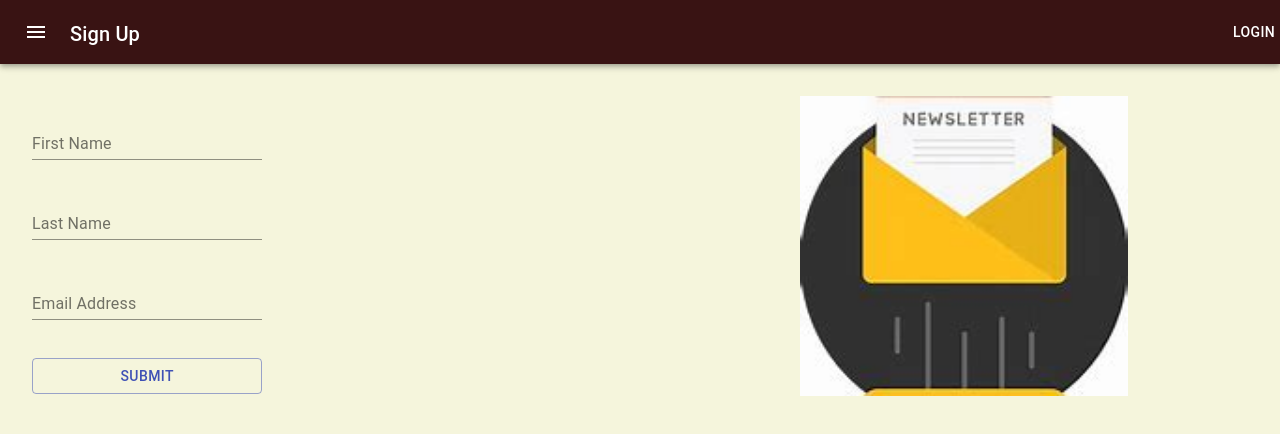
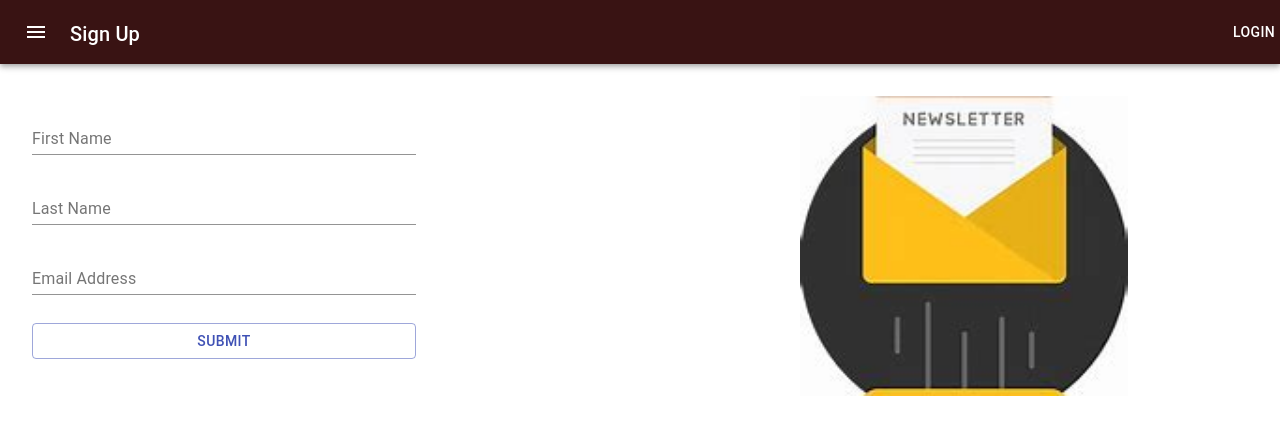
Before and after one commit to Kani1996/NewsLetter, a React (Create React App) app in the folder NewsLetter/: page / in a window 1280 px wide. Shown: the top 434 px of the page. Built offline with nearby package versions, Linux system fonts and the light colour scheme; the HTML template or start-up script is replaced by a standard one.

Commit message:
Login Page changes

```diff
--- a/NewsLetter/package.json
+++ b/NewsLetter/package.json
@@ -5,6 +5,7 @@
   "dependencies": {
     "@material-ui/core": "^4.9.5",
     "@material-ui/icons": "^4.9.1",
+    "@reach/router": "^1.3.3",
     "@testing-library/jest-dom": "^4.2.4",
     "@testing-library/react": "^9.5.0",
     "@testing-library/user-event": "^7.2.1",
--- a/NewsLetter/src/App.js
+++ b/NewsLetter/src/App.js
@@ -1,13 +1,18 @@
 import React from 'react';
+import { Router } from "@reach/router";
 import ToolBarCustom from './Components/toolBarCustom';
 import SignUpLayout from './SignUpForm/signUpLayout';
+import LogIn from './Components/loginIn';
 import './App.css';
 
 function App() {
   return (
     <div className="App">
        <ToolBarCustom />
-       <SignUpLayout />
+         <Router>
+           <SignUpLayout path='/' />
+           <LogIn path="/login" />
+        </Router>
     </div>
   );
 }
--- a/NewsLetter/src/index.js
+++ b/NewsLetter/src/Components/logIn.css
@@ -1,12 +1,49 @@
-import React from 'react';
-import ReactDOM from 'react-dom';
-import './index.css';
-import App from './App';
-import * as serviceWorker from './serviceWorker';
+.container{
+    display : flex;
+    flex-direction: "column" !important;
+    height: 100%;
+}
+.form-content{
+    display : flex;
+    width:60vw;
+    align-items: "end";
+    justify-content: "flex-start";
+}
+.image-content{
+    display : flex;
+    margin: 32px;
+    width:30vw;
+}
+.image-style{
+    height: 300px;
+    float: right;
+}
+.form-container{
+    display: flex;
+    flex-direction: column;
+    justify-content: space-around;
+    margin: 32px;
+    width: 100%;
+}
+.child-container{
+   display: flex;
+   height: 70px;
+   width: 50%;
+   flex-direction: column;
+   justify-content: space-around;
+}
+.width-100{
+    width:100%
+}
+.textField {
+    margin-left: 1;
+    margin-right: 1;
+    padding: 20px;
+    width: 100%;
+  }
 
-ReactDOM.render(<App />, document.getElementById('root'));
-
-// If you want your app to work offline and load faster, you can change
-// unregister() to register() below. Note this comes with some pitfalls.
-// Learn more about service workers: https://bit.ly/CRA-PWA
-serviceWorker.unregister();
+@media screen and (min-width: 320px) and (max-width: 599.99px){
+    .container{
+        flex-direction: "column";
+    }
+}
--- /dev/null
+++ b/NewsLetter/src/Components/loginIn.js
@@ -0,0 +1,90 @@
+import React from 'react';
+import { makeStyles} from "@material-ui/core/styles";
+import Button from '@material-ui/core/Button';
+import TextField from '@material-ui/core/TextField';
+import { useFormik } from 'formik';
+import './logIn.css';
+
+const useStyles = makeStyles(({
+    root: {
+      flexGrow: 1,
+      flexDirection: "row",
+      display: "flex"
+    },
+    child :{
+      width: "50vw",
+      alignItems: "start",
+      justifyContent: "space-around",
+      margin:"24px",
+      display: "flex",
+      flexDirection: "column",
+    }
+}));
+
+export default function LogIn() {
+  const validate = values => {
+    const errors = {};
+    if (!values.userName) {
+      errors.userName = 'Required';
+    }
+
+    if (!values.password) {
+      errors.password = 'Required';
+    }
+
+    return errors;
+  };
+  const formik = useFormik({
+    initialValues: {
+      userName: '',
+      password: ''
+    },
+    validate,
+    onSubmit: values => {
+      alert(JSON.stringify(values, null, 2));
+    },
+  });
+  const classes = useStyles();
+  return (
+    <div className={classes.root}>
+        <div>
+          <form className="width-100" onSubmit={formik.handleSubmit}>
+              <div className={classes.child}>
+                  <div className="child-container">
+                      <TextField
+                          id="userName"
+                          name="userName"
+                          type="text"
+                          label="User Name"
+                          className="textField"
+                          onChange={formik.handleChange}
+                          onBlur={formik.handleBlur}
+                          value={formik.values.userName}
+                      />
+                      {formik.touched.userName && formik.errors.userName ? <div>{formik.errors.userName}</div> : null}
+                  </div>
+                  <div className="child-container">
+                      <TextField
+                          id="password"
+                          name="password"
+                          type="password"
+                          label="Password"
+                          className="textField"
+                          onChange={formik.handleChange}
+                          onBlur={formik.handleBlur}
+                          value={formik.values.password}
+                      />
+                      {formik.touched.password && formik.errors.password ? <div>{formik.errors.password}</div> : null}
+                  </div>
+                  <div className="child-container">
+                    <Button className="textField"  variant="outlined" color="primary" type="submit">Log In</Button>
+                  </div>
+              </div>
+          </form>
+        </div>
+        <div className={classes.child}>
+           <img className="image-style" src="/images/signupImage.jpg" alt="SignUp" />
+        </div>
+    </div>
+  );
+}
--- a/NewsLetter/src/Components/toolBarCustom.js
+++ b/NewsLetter/src/Components/toolBarCustom.js
@@ -6,6 +6,7 @@ import Typography from '@material-ui/core/Typography';
 import Button from '@material-ui/core/Button';
 import IconButton from '@material-ui/core/IconButton';
 import MenuIcon from '@material-ui/icons/Menu';
+import { Link } from "@reach/router";
 
 const useStyles = makeStyles(({
     root: {
@@ -46,12 +47,16 @@ export default function ToolBarCustom() {
           </IconButton>
           <div className={classes.container}>
               <div className={classes.child1}>
-                <Typography variant="h6">
-                  Sign Up
-                </Typography>
+                <Link to="/" style={{ color:"white" ,textDecoration: "none" }}>
+                  <Typography variant="h6">
+                    Sign Up
+                  </Typography>
+                </Link>
               </div>
               <div className={classes.child2}>
-                 <Button color="inherit">Login</Button>
+                 <Link to="/login" style={{ color:"white", textDecoration: "none" }}>
+                   <Button color="inherit">Login</Button>
+                 </Link>
               </div>
           </div>
         </Toolbar>
--- a/NewsLetter/src/SignUpForm/signUpForm.css
+++ b/NewsLetter/src/SignUpForm/signUpForm.css
@@ -1,17 +1,23 @@
 .textField {
     margin-left: 1;
     margin-right: 1;
-    width: 18vw;
+    padding: 20px;
+    width: 100%;
   }
  .form-container{
      display: flex;
      flex-direction: column;
      justify-content: space-around;
      margin: 32px;
+     width: 100%;
  }
  .child-container{
     display: flex;
-    height: 10vh;
+    height: 70px;
+    width: 50%;
     flex-direction: column;
     justify-content: space-around;
  }
+ .width-100{
+     width:100%
+ }
--- a/NewsLetter/src/SignUpForm/signUpForm.js
+++ b/NewsLetter/src/SignUpForm/signUpForm.js
@@ -41,7 +41,7 @@ export default function SignUpForm() {
         },
       });
       return (
-        <form onSubmit={formik.handleSubmit}>
+        <form className="width-100" onSubmit={formik.handleSubmit}>
             <div className="form-container">
                 <div className="child-container">
                     <TextField
--- a/NewsLetter/src/index.css
+++ b/NewsLetter/src/index.css
@@ -5,7 +5,6 @@ body {
     sans-serif;
   -webkit-font-smoothing: antialiased;
   -moz-osx-font-smoothing: grayscale;
-  background-color: beige;
 }
 
 code {
```
Also changed, not shown: NewsLetter/firebase.json, 1 other file (tests, documents, lock files or other folders).
